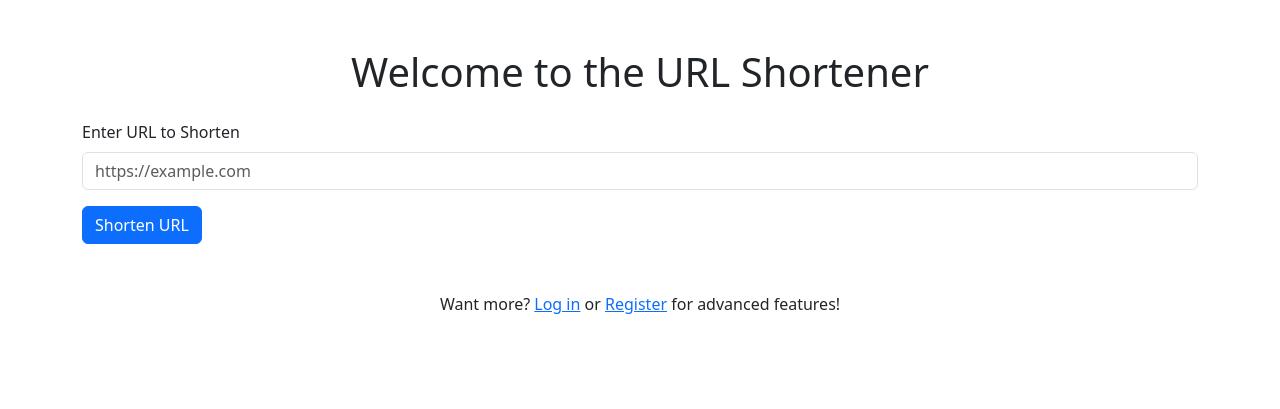
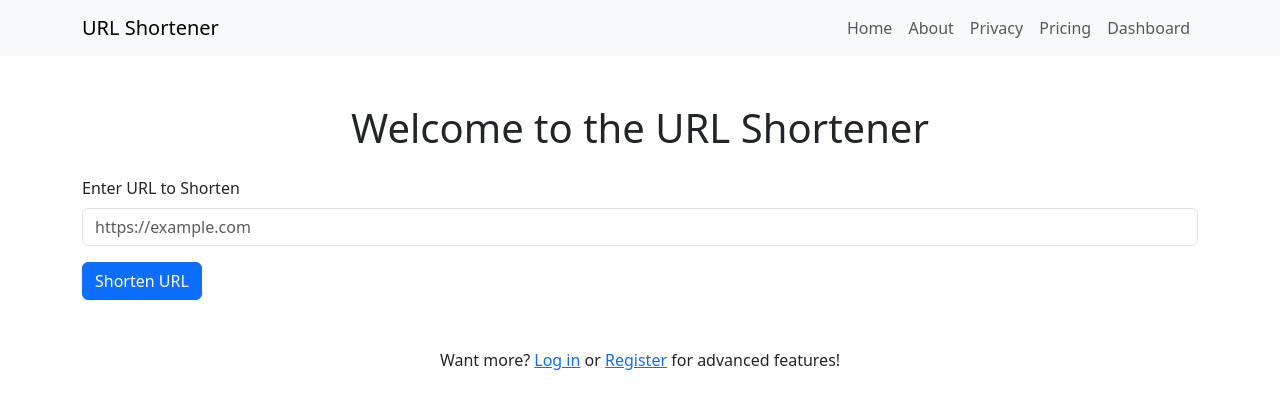
Before and after one commit to azshifat007/link-shortener, a Flask app: page / in a window 1280 px wide. Shown: the top 409 px of the page. Run offline with Flask 3, Linux system fonts and the light colour scheme; the visitor is signed in with stand-in values (Sample User, id 1).

Commit message:
navbar added and app.py changes

```diff
--- a/app.py
+++ b/app.py
@@ -1,130 +1,99 @@
-from flask import Flask, request, redirect, render_template, url_for, flash, session
-import sqlite3
-import string
-import random
-import datetime
-from functools import wraps
+from flask import Flask, render_template, redirect, url_for, flash, request
+from flask_login import LoginManager, UserMixin, login_user, logout_user, current_user, login_required
+from werkzeug.security import generate_password_hash, check_password_hash
 
 app = Flask(__name__)
 app.secret_key = 'your_secret_key'
 
-# Database setup
-def init_db():
-    with sqlite3.connect('database.db') as conn:
-        conn.execute('''
-            CREATE TABLE IF NOT EXISTS urls (
-                id INTEGER PRIMARY KEY AUTOINCREMENT,
-                original_url TEXT NOT NULL,
-                short_code TEXT UNIQUE NOT NULL,
-                created_at TIMESTAMP DEFAULT CURRENT_TIMESTAMP,
-                click_count INTEGER DEFAULT 0
-            )
-        ''')
-        conn.execute('''
-            CREATE TABLE IF NOT EXISTS users (
-                id INTEGER PRIMARY KEY AUTOINCREMENT,
-                username TEXT UNIQUE NOT NULL,
-                password TEXT NOT NULL
-            )
-        ''')
-        print("Database initialized!")
+# Initialize Flask-Login
+login_manager = LoginManager()
+login_manager.init_app(app)
+login_manager.login_view = 'login'
 
-def generate_short_code():
-    return ''.join(random.choices(string.ascii_letters + string.digits, k=6))
+# Simulate a simple user database
+users = {}
 
-# Authentication decorator
-def login_required(f):
-    @wraps(f)
-    def decorated_function(*args, **kwargs):
-        if 'user_id' not in session:
-            flash("You need to log in first!", "error")
-            return redirect(url_for('login'))
-        return f(*args, **kwargs)
-    return decorated_function
+class User(UserMixin):
+    def __init__(self, id, username, password):
+        self.id = id
+        self.username = username
+        self.password = password
 
-@app.route('/', methods=['GET', 'POST'])
-def index():
-    if request.method == 'POST':
-        original_url = request.form['url']
-        if not original_url:
-            flash("URL is required!", "error")
-            return redirect(url_for('index'))
+@login_manager.user_loader
+def load_user(user_id):
+    """Load user by ID for Flask-Login."""
+    return users.get(int(user_id))
 
-        short_code = generate_short_code()
-        with sqlite3.connect('database.db') as conn:
-            cursor = conn.cursor()
-            try:
-                cursor.execute('INSERT INTO urls (original_url, short_code) VALUES (?, ?)', (original_url, short_code))
-                conn.commit()
-                flash(f"Shortened URL created: {request.host_url}{short_code}", "success")
-            except sqlite3.IntegrityError:
-                flash("Error creating short URL.", "error")
-
+@app.route('/')
+def home():
+    """Home page."""
     return render_template('index.html')
 
-@app.route('/<short_code>')
-def redirect_to_url(short_code):
-    with sqlite3.connect('database.db') as conn:
-        cursor = conn.cursor()
-        cursor.execute('SELECT original_url, click_count FROM urls WHERE short_code = ?', (short_code,))
-        result = cursor.fetchone()
-        if result:
-            original_url, click_count = result
-            cursor.execute('UPDATE urls SET click_count = ? WHERE short_code = ?', (click_count + 1, short_code))
-            conn.commit()
-            return redirect(original_url)
-        else:
-            flash("Short URL not found!", "error")
-            return redirect(url_for('index'))
+@app.route('/about')
+def about():
+    """About page."""
+    return render_template('about.html')
+
+@app.route('/privacy')
+def privacy():
+    """Privacy policy page."""
+    return render_template('privacy.html')
+
+@app.route('/pricing')
+def pricing():
+    """Pricing page."""
+    return render_template('pricing.html')
+
+@app.route('/dashboard')
+@login_required
+def dashboard():
+    """Dashboard page, accessible only when logged in."""
+    return render_template('dashboard.html')
 
 @app.route('/login', methods=['GET', 'POST'])
 def login():
+    """Login route."""
     if request.method == 'POST':
         username = request.form['username']
         password = request.form['password']
-        with sqlite3.connect('database.db') as conn:
-            cursor = conn.cursor()
-            cursor.execute('SELECT id FROM users WHERE username = ? AND password = ?', (username, password))
-            user = cursor.fetchone()
-            if user:
-                session['user_id'] = user[0]
-                flash("Logged in successfully!", "success")
-                return redirect(url_for('dashboard'))
-            else:
-                flash("Invalid credentials!", "error")
+        user = next((u for u in users.values() if u.username == username), None)
+
+        if user and check_password_hash(user.password, password):
+            login_user(user)
+            flash('Logged in successfully!', 'success')
+            return redirect(url_for('dashboard'))
+        else:
+            flash('Invalid credentials. Please try again.', 'danger')
+
     return render_template('login.html')
 
 @app.route('/register', methods=['GET', 'POST'])
 def register():
+    """Register route."""
     if request.method == 'POST':
         username = request.form['username']
         password = request.form['password']
-        with sqlite3.connect('database.db') as conn:
-            cursor = conn.cursor()
-            try:
-                cursor.execute('INSERT INTO users (username, password) VALUES (?, ?)', (username, password))
-                conn.commit()
-                flash("Account created successfully!", "success")
-                return redirect(url_for('login'))
-            except sqlite3.IntegrityError:
-                flash("Username already taken!", "error")
+
+        if any(u.username == username for u in users.values()):
+            flash('Username already exists. Please log in.', 'warning')
+            return redirect(url_for('login'))
+
+        new_id = len(users) + 1
+        user = User(id=new_id, username=username, password=generate_password_hash(password))
+        users[new_id] = user
+
+        flash('Registration successful. Please log in.', 'success')
+        return redirect(url_for('login'))
+
     return render_template('register.html')
 
-@app.route('/dashboard')
+@app.route('/logout')
 @login_required
-def dashboard():
-    with sqlite3.connect('database.db') as conn:
-        cursor = conn.cursor()
-        cursor.execute('SELECT original_url, short_code, click_count FROM urls')
-        urls = cursor.fetchall()
-    return render_template('dashboard.html', urls=urls)
-
-@app.route('/logout')
 def logout():
-    session.pop('user_id', None)
-    flash("Logged out successfully!", "success")
-    return redirect(url_for('index'))
+    """Logout route."""
+    logout_user()
+    flash('You have been logged out.', 'info')
+    return redirect(url_for('home'))
 
 if __name__ == '__main__':
-    init_db()
     app.run(debug=True)
--- a/templates/index.html
+++ b/templates/index.html
@@ -1,4 +1,3 @@
-<!-- index.html -->
 <!DOCTYPE html>
 <html lang="en">
 <head>
@@ -8,6 +7,37 @@
     <link rel="stylesheet" href="https://cdn.jsdelivr.net/npm/bootstrap@5.3.0/dist/css/bootstrap.min.css">
 </head>
 <body>
+    <!-- Navbar -->
+    <nav class="navbar navbar-expand-lg navbar-light bg-light">
+        <div class="container">
+            <a class="navbar-brand" href="{{ url_for('home') }}">URL Shortener</a>
+            <button class="navbar-toggler" type="button" data-bs-toggle="collapse" data-bs-target="#navbarNav" aria-controls="navbarNav" aria-expanded="false" aria-label="Toggle navigation">
+                <span class="navbar-toggler-icon"></span>
+            </button>
+            <div class="collapse navbar-collapse" id="navbarNav">
+                <ul class="navbar-nav ms-auto">
+                    <li class="nav-item">
+                        <a class="nav-link" href="{{ url_for('home') }}">Home</a>
+                    </li>
+                    <li class="nav-item">
+                        <a class="nav-link" href="{{ url_for('about') }}">About</a>
+                    </li>
+                    <li class="nav-item">
+                        <a class="nav-link" href="{{ url_for('privacy') }}">Privacy</a>
+                    </li>
+                    <li class="nav-item">
+                        <a class="nav-link" href="{{ url_for('pricing') }}">Pricing</a>
+                    </li>
+                    {% if current_user.is_authenticated %}
+                    <li class="nav-item">
+                        <a class="nav-link" href="{{ url_for('dashboard') }}">Dashboard</a>
+                    </li>
+                    {% endif %}
+                </ul>
+            </div>
+        </div>
+    </nav>
+
     <div class="container mt-5">
         <h1 class="text-center">Welcome to the URL Shortener</h1>
 
@@ -38,5 +68,7 @@
             <p>Want more? <a href="{{ url_for('login') }}">Log in</a> or <a href="{{ url_for('register') }}">Register</a> for advanced features!</p>
         </footer>
     </div>
+
+    <script src="https://cdn.jsdelivr.net/npm/bootstrap@5.3.0/dist/js/bootstrap.bundle.min.js"></script>
 </body>
 </html>
```
Also changed, not shown: templates/login.html (+2 -6 lines), templates/register.html (+2 -6 lines).
